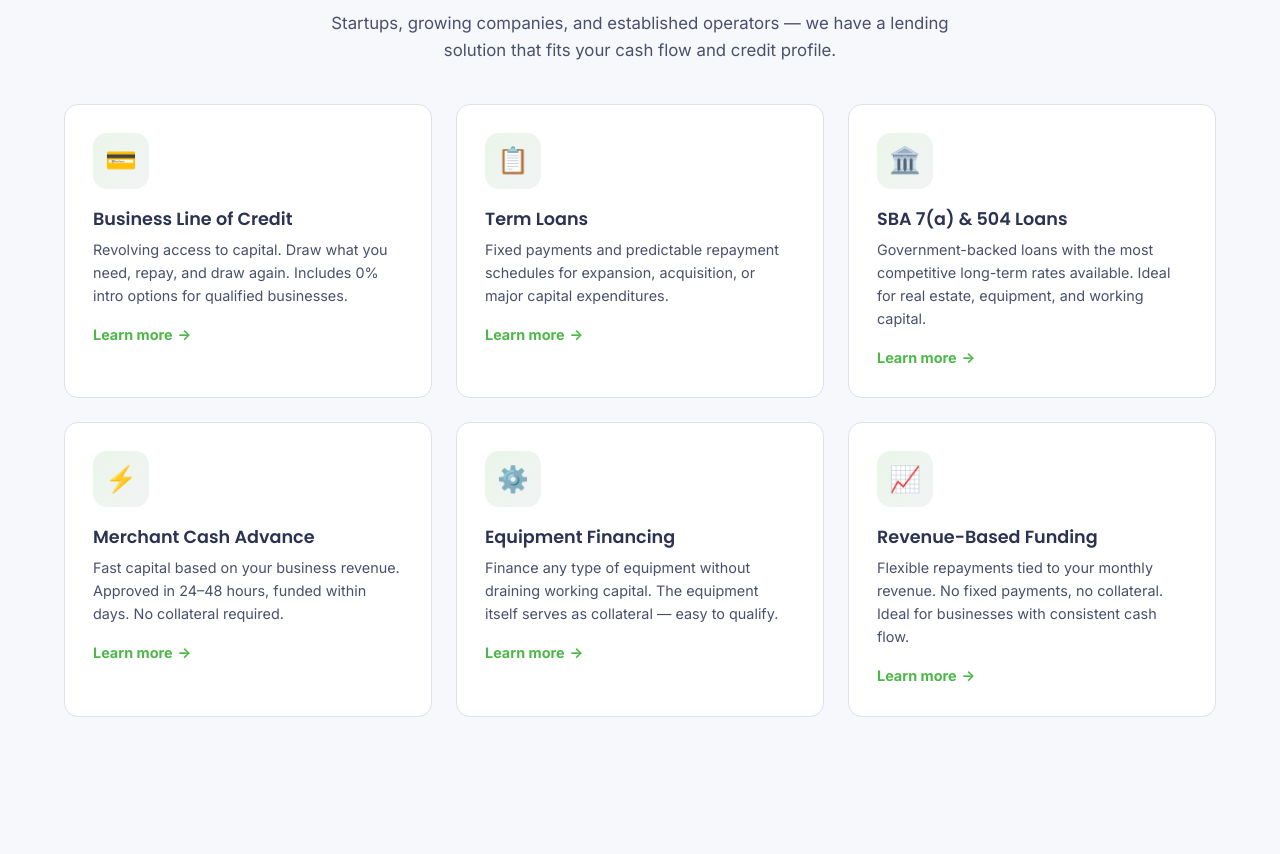
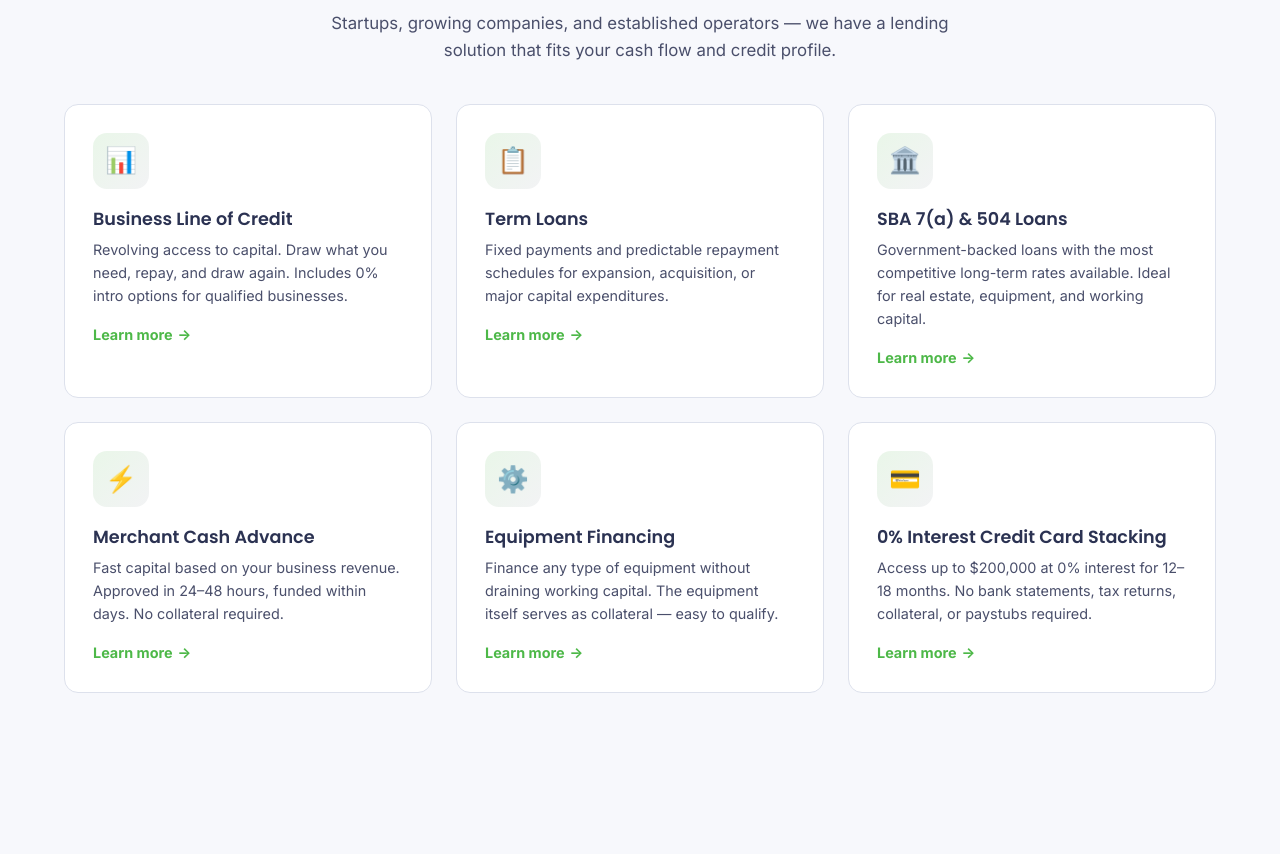
Before and after one commit to swiftlinecapital/swift-line-capital, a plain HTML site: page index.html in a window 1280 px wide. Shown: the part 3860-4714 px from the top of the page. Drawn offline with Linux system fonts and the light colour scheme; a script that the page names is missing.

Commit message:
Replace Revenue-Based Funding with 0% Credit Card Stacking; update Business LOC icon

```diff
--- a/index.html
+++ b/index.html
@@ -233,7 +233,7 @@
     </div>
     <div class="card-grid">
       <a href="/business-loans/line-of-credit/" class="product-card">
-        <div class="card-icon">💳</div>
+        <div class="card-icon">📊</div>
         <h3>Business Line of Credit</h3>
         <p>Revolving access to capital. Draw what you need, repay, and draw again. Includes 0% intro options for qualified businesses.</p>
         <span class="card-link">Learn more</span>
@@ -262,10 +262,10 @@
         <p>Finance any type of equipment without draining working capital. The equipment itself serves as collateral — easy to qualify.</p>
         <span class="card-link">Learn more</span>
       </a>
-      <a href="/business-loans/revenue-based-funding/" class="product-card">
-        <div class="card-icon">📈</div>
-        <h3>Revenue-Based Funding</h3>
-        <p>Flexible repayments tied to your monthly revenue. No fixed payments, no collateral. Ideal for businesses with consistent cash flow.</p>
+      <a href="/credit-card-stacking/" class="product-card">
+        <div class="card-icon">💳</div>
+        <h3>0% Interest Credit Card Stacking</h3>
+        <p>Access up to $200,000 at 0% interest for 12–18 months. No bank statements, tax returns, collateral, or paystubs required.</p>
         <span class="card-link">Learn more</span>
       </a>
     </div>
```
